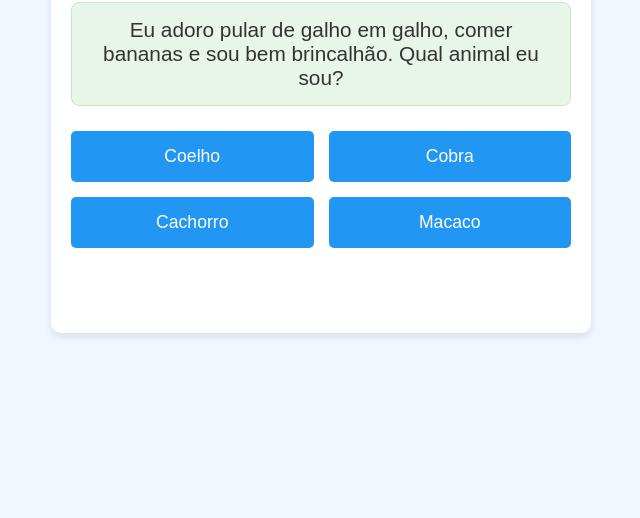
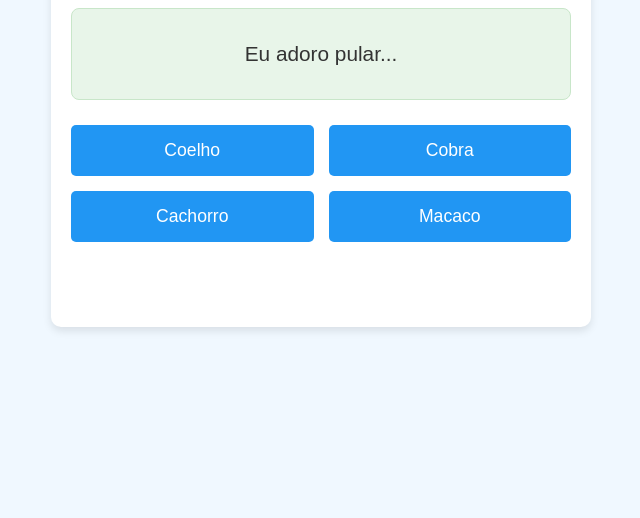
Before and after one commit to wiggers12/tainan-salao, a plain HTML site: page index.html in a window 1280 px wide. Shown: the part 282-800 px from the top of the page, without its empty margins (319-959 px from the left). Drawn offline with Linux system fonts and the light colour scheme.

Commit message:
Atualizar o index.html

```diff
--- a/index.html
+++ b/index.html
@@ -3,7 +3,8 @@
 <head>
     <meta charset="UTF-8">
     <meta name="viewport" content="width=device-width, initial-scale=1.0">
-    <title>Adivinhe o Quê?</title> <style>
+    <title>Adivinhe o Quê?</title>
+    <style>
         body {
             font-family: 'Arial', sans-serif;
             display: flex;
@@ -15,6 +16,7 @@
             color: #333;
             text-align: center;
             overflow: hidden; /* Evita scroll durante o splash */
+            position: relative; /* Para posicionar o cesto relativamente ao body */
         }
 
         /* --- SPLASH SCREEN STYLES --- */
@@ -140,6 +142,35 @@
         #next-animal-btn:hover {
             background-color: #FFA000; /* Amarelo mais escuro */
         }
+
+        /* --- CESTO E FRUTA --- */
+        #basket-area {
+            position: absolute;
+            bottom: 20px;
+            right: 20px;
+            width: 80px;
+            height: 80px;
+            background-image: url('cesto.png'); /* Certifique-se de ter a imagem 'cesto.png' */
+            background-size: contain;
+            background-repeat: no-repeat;
+            z-index: 10;
+        }
+
+        .fruit-image {
+            position: absolute;
+            bottom: 30px; /* Ajuste a posição inicial da fruta */
+            right: 30px; /* Ajuste a posição inicial da fruta */
+            width: 60px;
+            height: 60px;
+            background-size: contain;
+            background-repeat: no-repeat;
+            opacity: 0; /* Começa invisível */
+            transition: opacity 0.5s ease-in-out;
+        }
+
+        .fruit-image.visible {
+            opacity: 1;
+        }
     </style>
 </head>
 <body>
@@ -157,7 +188,8 @@
         </div>
     </div>
 
-    <audio id="animal-sound" preload="auto"></audio>
+    <div id="basket-area"></div>
+    <div id="fruit-spot"></div> <audio id="animal-sound" preload="auto"></audio>
     <audio id="celebration-sound" preload="auto" src="vitoria.mp3"></audio>
 
     <script>
@@ -170,110 +202,45 @@
             const nextAnimalBtn = document.getElementById('next-animal-btn');
             const animalSoundElement = document.getElementById('animal-sound');
             const celebrationSoundElement = document.getElementById('celebration-sound');
+            const fruitSpot = document.getElementById('fruit-spot'); // Onde as frutas aparecerão
 
-            const items = [ // Renomeado de 'animals' para 'items'
-                // Animais
-                {
-                    name: "cachorro",
-                    clue: "Eu faço 'au au', sou um ótimo amigo e balanço o rabo quando estou feliz. Qual animal eu sou?",
-                    options: ["gato", "cachorro", "pássaro", "macaco"],
-                    sound: "latido.mp3"
-                },
-                {
-                    name: "gato",
-                    clue: "Eu faço 'miau', adoro caçar ratos e gosto de dormir em lugares quentinhos. Qual animal eu sou?",
-                    options: ["coelho", "cachorro", "gato", "ovelha"],
-                    sound: "miado.mp3"
-                },
-                {
-                    name: "elefante",
-                    clue: "Eu sou bem grandão, tenho orelhas enormes e um nariz comprido que chamam de tromba. Qual animal eu sou?",
-                    options: ["girafa", "cavalo", "elefante", "leão"],
-                    sound: "elefante.mp3"
-                },
-                {
-                    name: "pato",
-                    clue: "Eu faço 'quá quá', adoro nadar e tenho bico. Qual animal eu sou?",
-                    options: ["galinha", "pato", "peixe", "sapo"],
-                    sound: "quac.mp3"
-                },
-                {
-                    name: "leão",
-                    clue: "Eu sou o rei da selva, tenho uma juba grande e faço 'grrr'. Qual animal eu sou?",
-                    options: ["tigre", "urso", "leão", "zebra"],
-                    sound: "rugido.mp3"
-                },
-                {
-                    name: "macaco",
-                    clue: "Eu adoro pular de galho em galho, comer bananas e sou bem brincalhão. Qual animal eu sou?",
-                    options: ["cachorro", "macaco", "coelho", "cobra"],
-                    sound: "macaco.mp3"
-                },
-                {
-                    name: "coelho",
-                    clue: "Eu tenho orelhas compridas, gosto de cenouras e pulo bem rápido. Qual animal eu sou?",
-                    options: ["gato", "esquilo", "coelho", "rato"],
-                    sound: "coelho.mp3"
-                },
-                {
-                    name: "girafa",
-                    clue: "Eu sou muito alta, tenho um pescoço comprido e sou manchada. Qual animal eu sou?",
-                    options: ["zebra", "elefante", "girafa", "leopardo"],
-                    sound: "girafa.mp3"
-                },
-                {
-                    name: "abelha",
-                    clue: "Eu sou pequena, voo de flor em flor e faço mel. Qual animal eu sou?",
-                    options: ["mosca", "abelha", "borboleta", "formiga"],
-                    sound: "abelha.mp3"
-                },
-                {
-                    name: "tubarão",
-                    clue: "Eu vivo no oceano, tenho dentes bem afiados e sou um peixe muito grande. Qual animal eu sou?",
-                    options: ["golfinho", "baleia", "peixe-palhaço", "tubarão"],
-                    sound: "tubarao.mp3"
-                },
-                // Frutas
-                {
-                    name: "maçã",
-                    clue: "Eu sou uma fruta redonda, posso ser vermelha ou verde e sou crocante. Qual fruta eu sou?",
-                    options: ["banana", "laranja", "maçã", "uva"]
-                },
-                {
-                    name: "banana",
-                    clue: "Eu sou uma fruta amarela, comprida e os macacos adoram me comer. Qual fruta eu sou?",
-                    options: ["limão", "banana", "abacaxi", "morango"]
-                },
-                {
-                    name: "laranja",
-                    clue: "Eu sou uma fruta redonda, laranja e cheia de vitamina C. Qual fruta eu sou?",
-                    options: ["maçã", "pêssego", "laranja", "kiwi"]
-                },
-                {
-                    name: "morango",
-                    clue: "Eu sou uma fruta pequena, vermelha, com sementinhas por fora e sou bem docinha. Qual fruta eu sou?",
-                    options: ["cereja", "framboesa", "morango", "amora"]
-                },
-                {
-                    name: "uva",
-                    clue: "Eu sou uma fruta pequena que cresce em cachos, posso ser verde ou roxa. Qual fruta eu sou?",
-                    options: ["mirtilo", "uva", "goiaba", "figo"]
-                }
+            const items = [
+                // Animais (mantendo a propriedade sound)
+                { name: "cachorro", clue: "Eu faço 'au au'...", options: ["gato", "cachorro", "pássaro", "macaco"], sound: "latido.mp3", type: "animal" },
+                { name: "gato", clue: "Eu faço 'miau'...", options: ["coelho", "cachorro", "gato", "ovelha"], sound: "miado.mp3", type: "animal" },
+                { name: "elefante", clue: "Eu sou bem grandão...", options: ["girafa", "cavalo", "elefante", "leão"], sound: "elefante.mp3", type: "animal" },
+                { name: "pato", clue: "Eu faço 'quá quá'...", options: ["galinha", "pato", "peixe", "sapo"], sound: "quac.mp3", type: "animal" },
+                { name: "leão", clue: "Eu sou o rei da selva...", options: ["tigre", "urso", "leão", "zebra"], sound: "rugido.mp3", type: "animal" },
+                { name: "macaco", clue: "Eu adoro pular...", options: ["cachorro", "macaco", "coelho", "cobra"], sound: "macaco.mp3", type: "animal" },
+                { name: "coelho", clue: "Eu tenho orelhas compridas...", options: ["gato", "esquilo", "coelho", "rato"], sound: "coelho.mp3", type: "animal" },
+                { name: "girafa", clue: "Eu sou muito alta...", options: ["zebra", "elefante", "girafa", "leopardo"], sound: "girafa.mp3", type: "animal" },
+                { name: "abelha", clue: "Eu sou pequena, voo...", options: ["mosca", "abelha", "borboleta", "formiga"], sound: "abelha.mp3", type: "animal" },
+                { name: "tubarão", clue: "Eu vivo no oceano...", options: ["golfinho", "baleia", "peixe-palhaço", "tubarão"], sound: "tubarao.mp3", type: "animal" },
+                // Frutas (sem a propriedade sound)
+                { name: "maçã", clue: "Eu sou uma fruta redonda...", options: ["banana", "laranja", "maçã", "uva"], type: "fruit", image: "maca.png" },
+                { name: "banana", clue: "Eu sou uma fruta amarela...", options: ["limão", "banana", "abacaxi", "morango"], type: "fruit", image: "banana.png" },
+                { name: "laranja", clue: "Eu sou uma fruta redonda, laranja...", options: ["maçã", "pêssego", "laranja", "kiwi"], type: "fruit", image: "laranja.png" },
+                { name: "morango", clue: "Eu sou uma fruta pequena, vermelha...", options: ["cereja", "framboesa", "morango", "amora"], type: "fruit", image: "morango.png" },
+                { name: "uva", clue: "Eu sou uma fruta pequena que cresce...", options: ["mirtilo", "uva", "goiaba", "figo"], type: "fruit", image: "uva.png" }
             ];
 
-            let currentItemIndex = 0; // Renomeado de 'currentAnimalIndex'
-            let shuffledItems = []; // Renomeado de 'shuffledAnimals'
+            let currentItemIndex = 0;
+            let shuffledItems = [];
 
             function shuffleArray(array) {
                 for (let i = array.length - 1; i > 0; i--) {
                     const j = Math.floor(Math.random() * (i + 1));
-                    [array[i], array[j]] = [array[j], array[i]];
+                    if (i !== j) {
+                        const temp = array [i];
+                        array [i] = array [j];
+                        array [j] = temp;
+                    }
                 }
                 return array;
             }
 
-            function playItemSound(soundFileName) { // Renomeado de 'playAnimalSound'
-                if (soundFileName) { // Só toca se houver um arquivo de som definido
+            function playItemSound(soundFileName) {
+                if (soundFileName) {
                     animalSoundElement.src = soundFileName;
                     animalSoundElement.play().catch(error => {
                         console.log("Erro ao tocar o som do item:", error);
@@ -288,15 +255,34 @@
                 });
             }
 
-            function startGame() {
-                shuffledItems = shuffleArray([...items]); // Embaralha todos os itens
-                currentItemIndex = 0;
-                loadItem(); // Carrega o primeiro item
+            function showFruitInBasket(fruitImage) {
+                const fruitImgElement = document.createElement('div');
+                fruitImgElement.classList.add('fruit-image');
+                fruitImgElement.style.backgroundImage = `url('${fruitImage}')`;
+                fruitSpot.appendChild(fruitImgElement);
+
+                // Força um reflow para garantir que a transição funcione
+                fruitImgElement.offsetHeight;
+
+                fruitImgElement.classList.add('visible');
+
+                setTimeout(() => {
+                    fruitImgElement.classList.remove('visible');
+                    setTimeout(() => {
+                        fruitImgElement.remove(); // Remove o elemento após a transição
+                    }, 500); // Tempo da transição em ms
+                }, 1000); // Tempo que a imagem fica visível
             }
 
-            function loadItem() { // Renomeado de 'loadAnimal'
+            function startGame() {
+                shuffledItems = shuffleArray([...items]);
+                currentItemIndex = 0;
+                loadItem();
+            }
+
+            function loadItem() {
                 if (currentItemIndex >= shuffledItems.length) {
-                    clueElement.textContent = "🥳 Parabéns! Você adivinhou todos os itens! Que tal jogar de novo?";
+                    clueElement.textContent = "🥳 Parabéns! Você descobriu tudo! Que tal jogar de novo?";
                     clueElement.style.color = "#28a745";
                     optionsContainer.innerHTML = '';
                     feedbackElement.textContent = '';
@@ -311,13 +297,13 @@
                     return;
                 }
 
-                const itemData = shuffledItems[currentItemIndex]; // Renomeado de 'animalData'
+                const itemData = shuffledItems [currentItemIndex];
                 clueElement.textContent = itemData.clue;
                 feedbackElement.textContent = '';
                 nextAnimalBtn.style.display = 'none';
                 optionsContainer.innerHTML = '';
 
-                playItemSound(itemData.sound); // Toca o som (se existir)
+                playItemSound(itemData.sound); // Toca o som se for animal
 
                 const shuffledOptions = shuffleArray([...itemData.options]);
 
@@ -325,12 +311,12 @@
                     const button = document.createElement('button');
                     button.classList.add('option-btn');
                     button.textContent = option.charAt(0).toUpperCase() + option.slice(1);
-                    button.addEventListener('click', () => checkAnswer(option, itemData.name));
+                    button.addEventListener('click', () => checkAnswer(option, itemData.name, itemData.type, itemData.image));
                     optionsContainer.appendChild(button);
                 });
             }
 
-            function checkAnswer(selectedOption, correctAnswer) {
+            function checkAnswer(selectedOption, correctAnswer, itemType, fruitImage) {
                 const allOptionButtons = document.querySelectorAll('.option-btn');
                 allOptionButtons.forEach(button => button.disabled = true);
 
@@ -338,6 +324,9 @@
                     feedbackElement.textContent = "🥳 Parabéns! Você acertou!";
                     feedbackElement.style.color = "#4CAF50";
                     playCelebrationSound();
+                    if (itemType === "fruit" && fruitImage) {
+                        showFruitInBasket(fruitImage);
+                    }
                     nextAnimalBtn.style.display = 'block';
                 } else {
                     feedbackElement.textContent = `❌ Que pena, não é ${selectedOption}. A resposta correta era ${correctAnswer}.`;
@@ -357,9 +346,9 @@
                 mainContent.classList.add('visible');
             }
 
-            setTimeout(hideSplashScreen, 3000); // Esconde o splash após 3 segundos
+            setTimeout(hideSplashScreen, 3000);
 
-            startGame(); // Inicia o jogo
+            startGame();
         });
     </script>
 </body>
```
